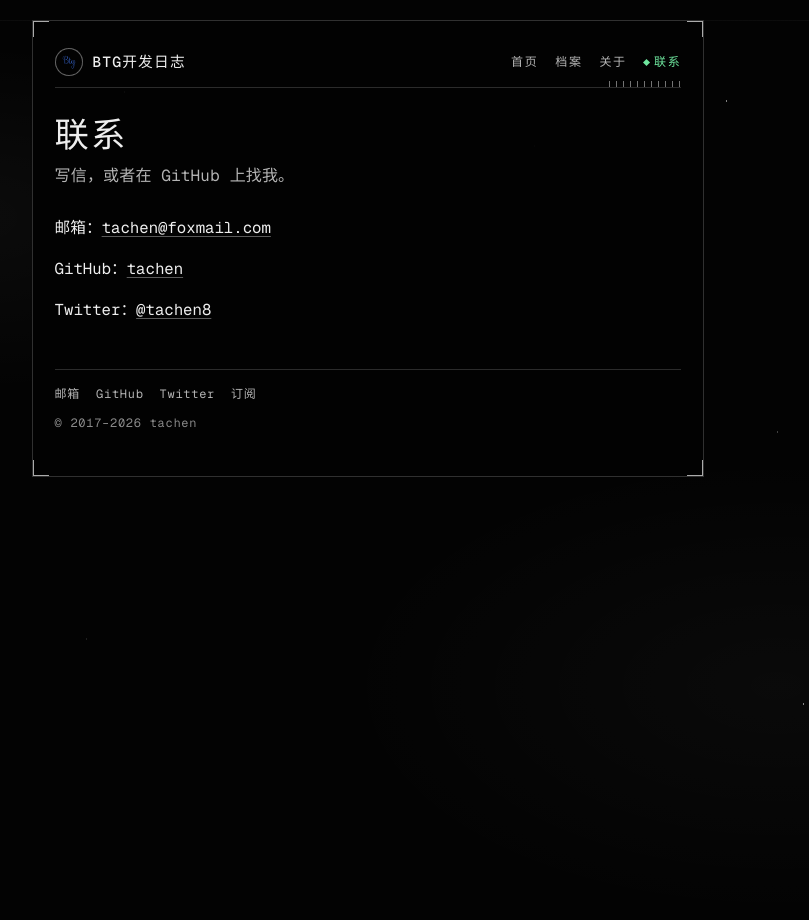
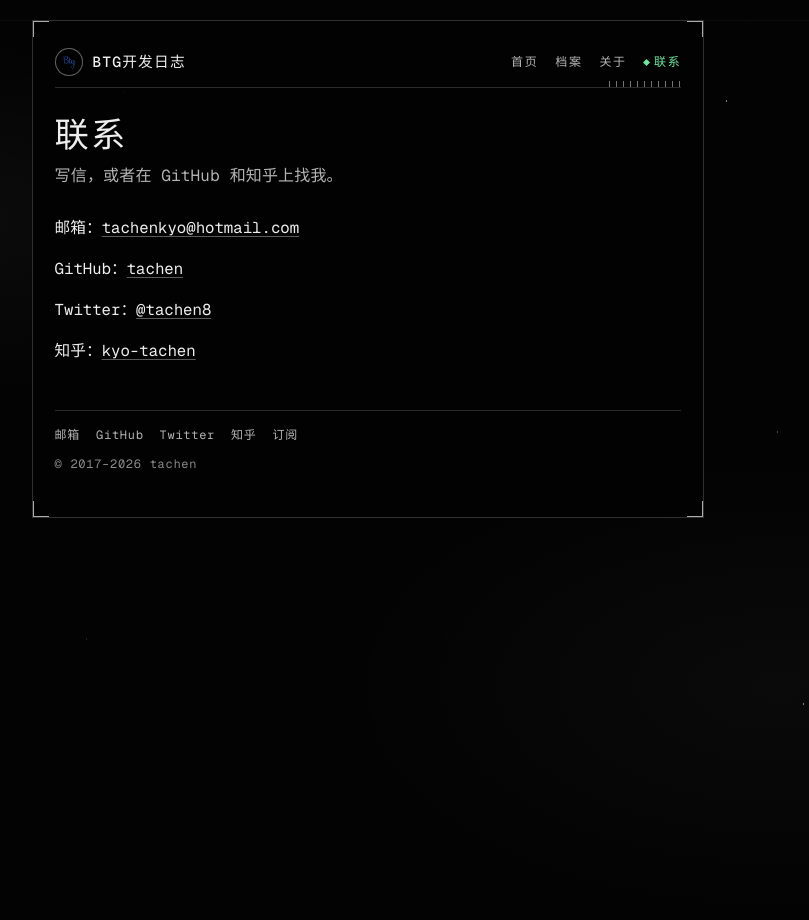
Before and after one commit to tachen/tachen.github.io, a Jekyll site: the page built from contact.html, in a window 1280 px wide. Shown: the whole page, without its empty margins (272-1081 px from the left). Built offline with Jekyll 4.4.1, drawn with Linux system fonts in a browser that asks for light colours.

Commit message:
更新公开邮箱并加入知乎链接
把 site.email 与 email_username 改为 tachenkyo@hotmail.com，并用 zhihu_username 在页脚和联系页加上知乎。

Co-authored-by: Cursor Agent <cursoragent@cursor.com>
Co-authored-by: tachen <tachen@users.noreply.github.com>

```diff
--- a/_config.yml
+++ b/_config.yml
@@ -1,6 +1,6 @@
 # Site settings
 title: BTG开发日志
-email: tachen@foxmail.com
+email: tachenkyo@hotmail.com
 copyright_name: tachen
 description: "每天进步一点点！"
 # User/organization GitHub Pages is served at the domain root.
@@ -9,8 +9,9 @@ url: "https://tachen.github.io"
 baseurl: ""
 twitter_username: tachen8
 github_username: tachen
+zhihu_username: kyo-tachen
 facebook_username:
-email_username: tachen@foxmail.com
+email_username: tachenkyo@hotmail.com
 
 # Google Analytics
 # To enable google analytics, uncomment below line with a valid Google Tracking ID
--- a/_includes/footer.html
+++ b/_includes/footer.html
@@ -9,6 +9,9 @@
         {% if site.twitter_username %}
         <a href="https://twitter.com/{{ site.twitter_username }}">Twitter</a>
         {% endif %}
+        {% if site.zhihu_username %}
+        <a href="https://www.zhihu.com/people/{{ site.zhihu_username }}">知乎</a>
+        {% endif %}
         <a href="{{ site.baseurl }}/feed.xml">订阅</a>
     </nav>
     <p class="copyright">© 2017–{{ site.time | date: "%Y" }} {{ site.copyright_name }}</p>
--- a/contact.html
+++ b/contact.html
@@ -1,7 +1,7 @@
 ---
 layout: page
 title: 联系
-description: "写信，或者在 GitHub 上找我。"
+description: "写信，或者在 GitHub 和知乎上找我。"
 ---
 
 <p>邮箱：<a href="mailto:{{ site.email }}">{{ site.email }}</a></p>
@@ -9,3 +9,6 @@ description: "写信，或者在 GitHub 上找我。"
 {% if site.twitter_username %}
 <p>Twitter：<a href="https://twitter.com/{{ site.twitter_username }}">@{{ site.twitter_username }}</a></p>
 {% endif %}
+{% if site.zhihu_username %}
+<p>知乎：<a href="https://www.zhihu.com/people/{{ site.zhihu_username }}">{{ site.zhihu_username }}</a></p>
+{% endif %}
```
